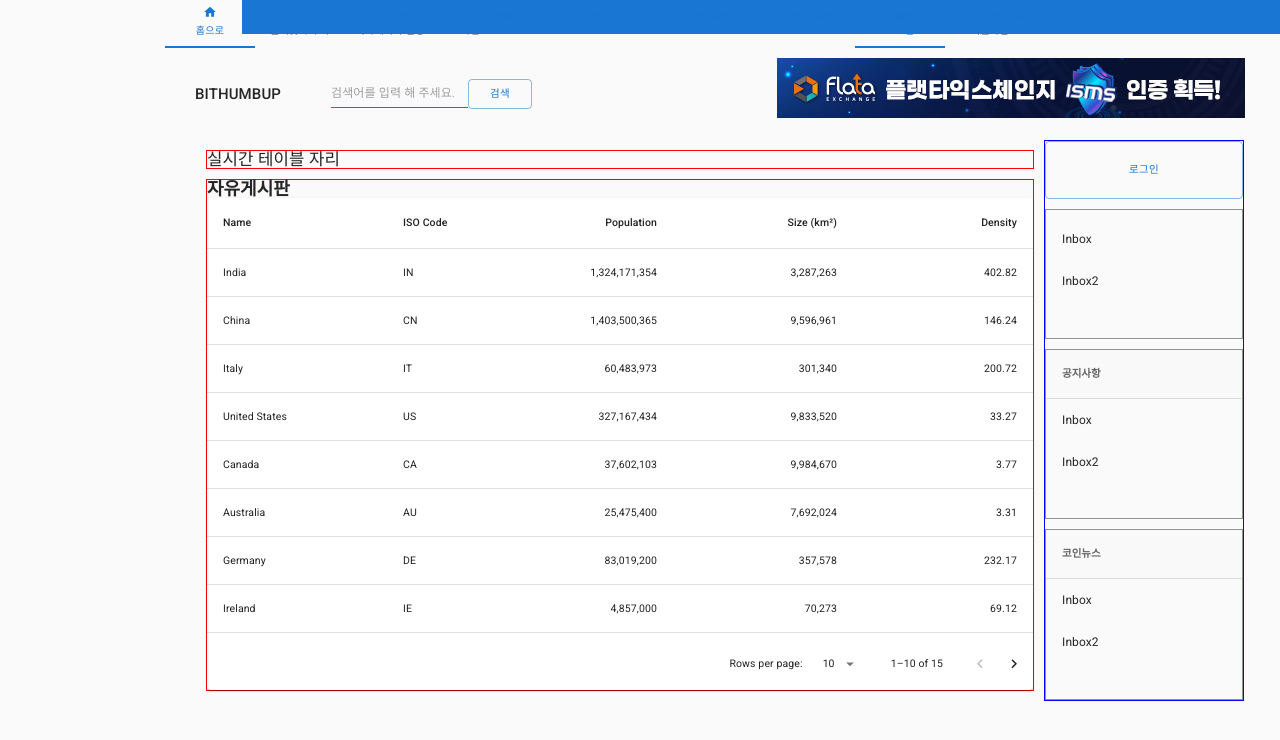
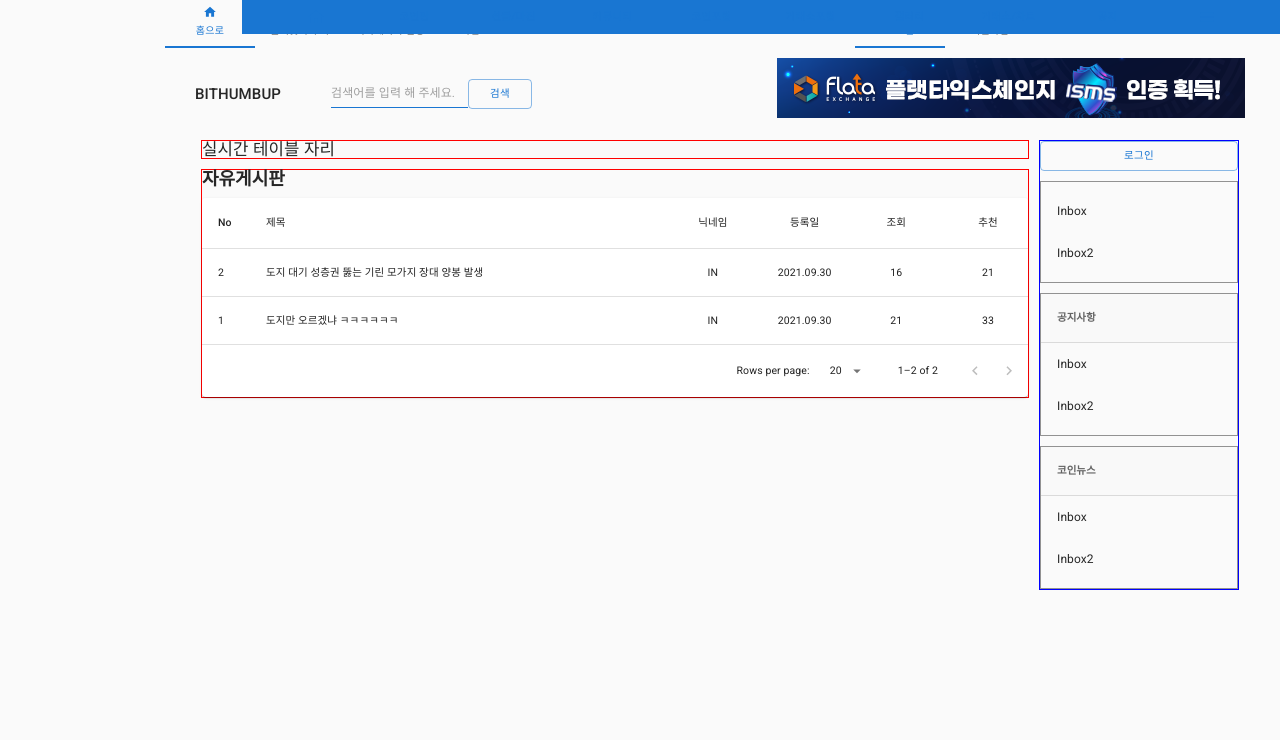
Before and after one commit to bithumb-project/Front-end, a Next.js app: page /board in a window 1280 px wide. Shown: the top 740 px of the page. Built offline with nearby package versions, Linux system fonts and the light colour scheme.

Commit message:
Add: 게시판 데이터 변경

```diff
--- a/src/layout/DefaultLayout/DefaultLayoutStyles.ts
+++ b/src/layout/DefaultLayout/DefaultLayoutStyles.ts
@@ -9,13 +9,13 @@ export const SectionWrapper = styled.div`
 
 export const InfoWrapper = styled.div`
   & > div {
-    margin: 10px;
+    margin-bottom: 10px;
   }
 `;
 
 export const InfoSection = styled.div`
   border: 1px solid red;
-  min-width: 828px;
+  max-width: 828px;
   margin-right: 10px;
 `;
 
--- a/src/pages/board.tsx
+++ b/src/pages/board.tsx
@@ -1,4 +1,4 @@
-import { useState } from 'react';
+import { useState, ChangeEvent } from 'react';
 import { Title } from '../../styles/pages/boardStyles';
 import Paper from '@mui/material/Paper';
 import Table from '@mui/material/Table';
@@ -11,85 +11,77 @@ import TableRow from '@mui/material/TableRow';
 
 const Board = () => {
   interface Column {
-    id: 'name' | 'code' | 'population' | 'size' | 'density';
+    id: 'no' | 'name' | 'nickname' | 'createdAt' | 'view' | 'recommend';
     label: string;
     minWidth?: number;
-    align?: 'right';
+    align?: 'center';
     format?: (value: number) => string;
   }
 
   const columns: readonly Column[] = [
-    { id: 'name', label: 'Name', minWidth: 170 },
-    { id: 'code', label: 'ISO\u00a0Code', minWidth: 100 },
+    { id: 'no', label: 'No', minWidth: 48 },
+    { id: 'name', label: '제목', minWidth: 417 },
+    { id: 'nickname', label: '닉네임', minWidth: 91.75, align: 'center' },
     {
-      id: 'population',
-      label: 'Population',
-      minWidth: 170,
-      align: 'right',
-      format: (value: number) => value.toLocaleString('en-US'),
+      id: 'createdAt',
+      label: '등록일',
+      minWidth: 91.75,
+      align: 'center',
     },
     {
-      id: 'size',
-      label: 'Size\u00a0(km\u00b2)',
-      minWidth: 170,
-      align: 'right',
-      format: (value: number) => value.toLocaleString('en-US'),
+      id: 'view',
+      label: '조회',
+      minWidth: 91.75,
+      align: 'center',
     },
     {
-      id: 'density',
-      label: 'Density',
-      minWidth: 170,
-      align: 'right',
-      format: (value: number) => value.toFixed(2),
+      id: 'recommend',
+      label: '추천',
+      minWidth: 91.75,
+      align: 'center',
     },
   ];
 
   interface Data {
+    no: number;
     name: string;
-    code: string;
-    population: number;
-    size: number;
-    density: number;
+    nickname: string;
+    createdAt: string;
+    view: number;
+    recommend: number;
   }
 
   function createData(
+    no: number,
     name: string,
-    code: string,
-    population: number,
-    size: number
+    nickname: string,
+    createdAt: string,
+    view: number,
+    recommend: number
   ): Data {
-    const density = population / size;
-    return { name, code, population, size, density };
+    return { no, name, nickname, createdAt, view, recommend };
   }
 
   const rows = [
-    createData('India', 'IN', 1324171354, 3287263),
-    createData('China', 'CN', 1403500365, 9596961),
-    createData('Italy', 'IT', 60483973, 301340),
-    createData('United States', 'US', 327167434, 9833520),
-    createData('Canada', 'CA', 37602103, 9984670),
-    createData('Australia', 'AU', 25475400, 7692024),
-    createData('Germany', 'DE', 83019200, 357578),
-    createData('Ireland', 'IE', 4857000, 70273),
-    createData('Mexico', 'MX', 126577691, 1972550),
-    createData('Japan', 'JP', 126317000, 377973),
-    createData('France', 'FR', 67022000, 640679),
-    createData('United Kingdom', 'GB', 67545757, 242495),
-    createData('Russia', 'RU', 146793744, 17098246),
-    createData('Nigeria', 'NG', 200962417, 923768),
-    createData('Brazil', 'BR', 210147125, 8515767),
+    createData(
+      2,
+      '도지 대기 성층권 뚫는 기린 모가지 장대 양봉 발생',
+      'IN',
+      '2021.09.30',
+      16,
+      21
+    ),
+    createData(1, '도지만 오르겠냐 ㅋㅋㅋㅋㅋㅋ ', 'IN', '2021.09.30', 21, 33),
   ];
 
   const [page, setPage] = useState(0);
-  const [rowsPerPage, setRowsPerPage] = useState(10);
+  const [rowsPerPage, setRowsPerPage] = useState(20);
 
   const handleChangePage = (event: unknown, newPage: number) => {
     setPage(newPage);
   };
 
-  const handleChangeRowsPerPage = (
-    event: React.ChangeEvent<HTMLInputElement>
-  ) => {
+  const handleChangeRowsPerPage = (event: ChangeEvent<HTMLInputElement>) => {
     setRowsPerPage(+event.target.value);
     setPage(0);
   };
@@ -122,7 +114,8 @@ const Board = () => {
                       hover
                       role='checkbox'
                       tabIndex={-1}
-                      key={row.code}
+                      key={row.no}
+                      onClick={() => alert('hi')}
                     >
                       {columns.map((column) => {
                         const value = row[column.id];
@@ -141,7 +134,7 @@ const Board = () => {
           </Table>
         </TableContainer>
         <TablePagination
-          rowsPerPageOptions={[10, 25, 100]}
+          rowsPerPageOptions={[20, 50, 100]}
           component='div'
           count={rows.length}
           rowsPerPage={rowsPerPage}
--- a/styles/pages/boardStyles.ts
+++ b/styles/pages/boardStyles.ts
@@ -3,4 +3,5 @@ import styled from 'styled-components';
 export const Title = styled.h2`
   font-size: 18px;
   font-weight: bold;
+  margin-bottom: 10px;
 `;
```
